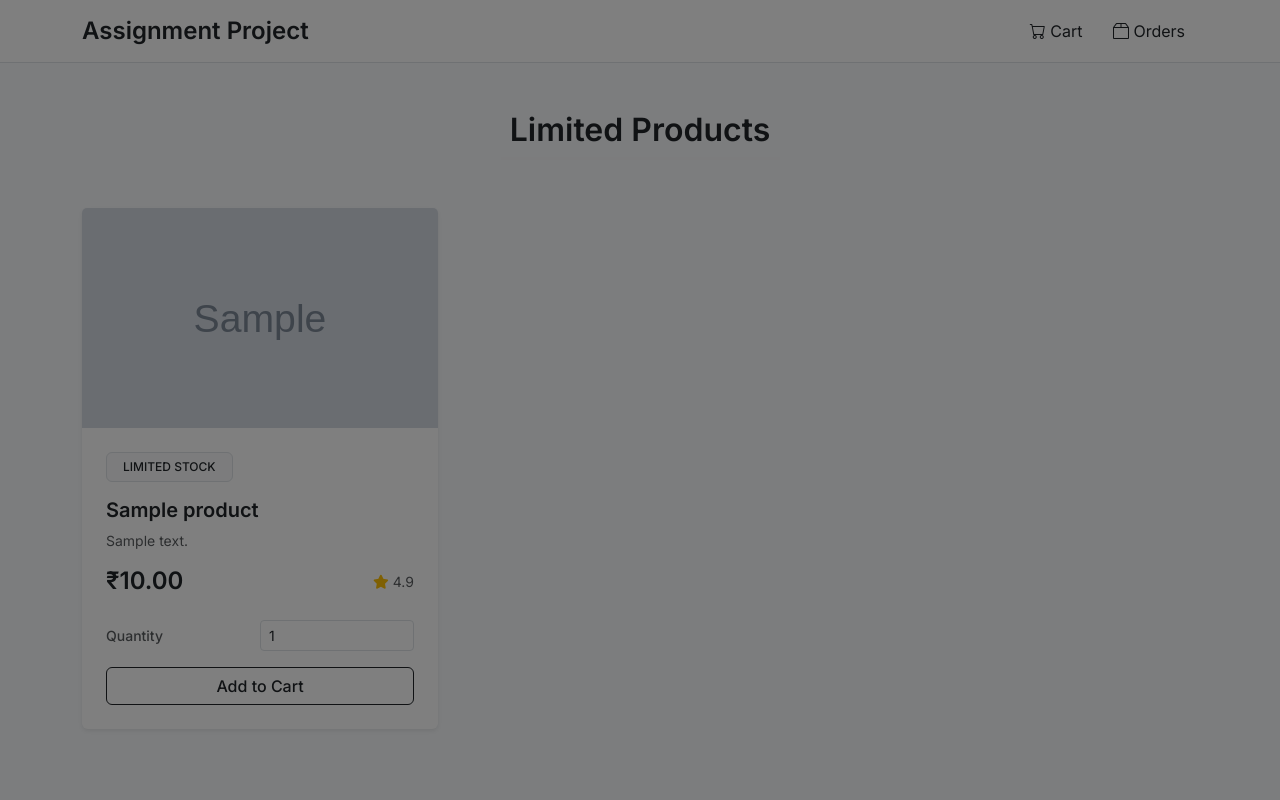
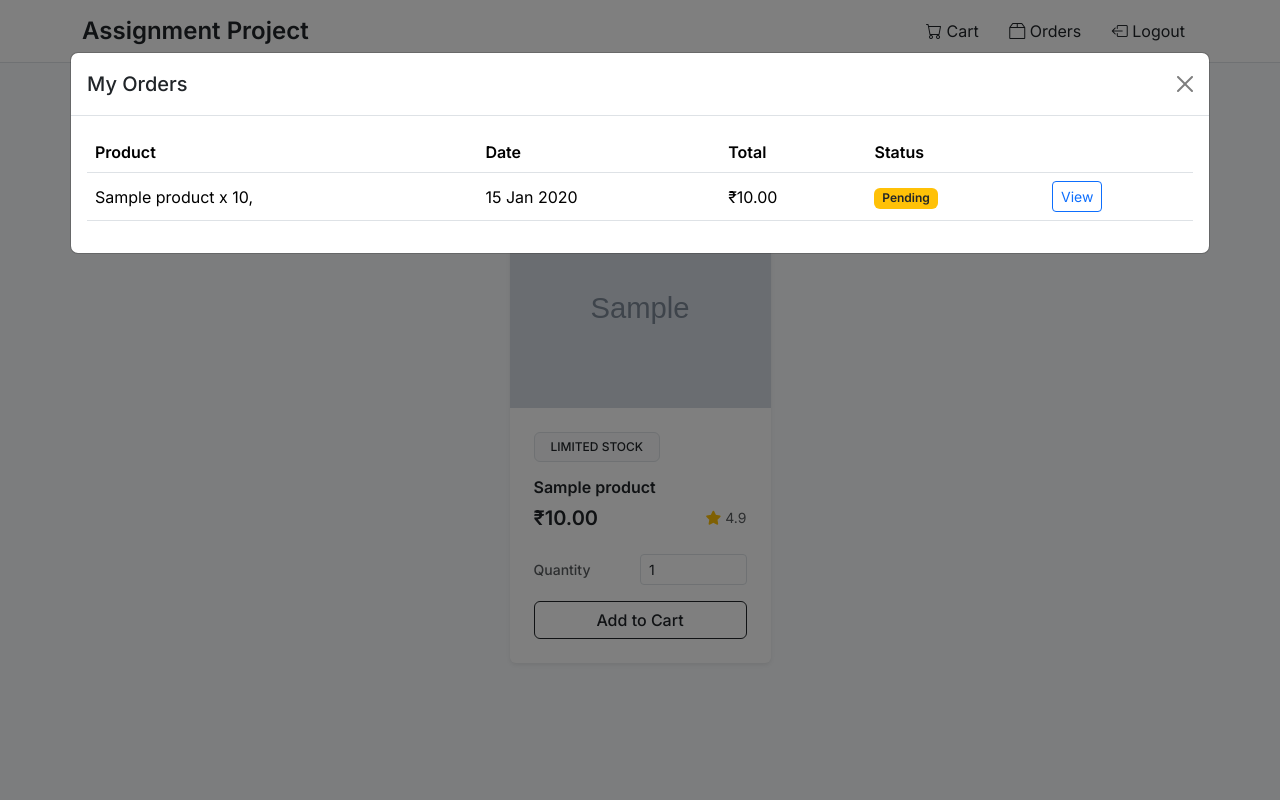
Before and after one commit to kuldeepsaini65/ECOMM, a Django app: page / in a window 1280 px wide, after a click on "Orders". Run offline with Django 5.2, Linux system fonts and the light colour scheme; a user stored in the database is signed in; tables that the repository leaves empty hold one stand-in row (values such as "Sample post"); grey boxes marked "Sample" are stand-in pictures; some libraries are stand-ins or nearby versions.

Commit message:
added login, logout,

```diff
--- a/initial_app/templates/index.html
+++ b/initial_app/templates/index.html
@@ -44,9 +44,17 @@
                     <i class="bi bi-cart"></i> Cart
                 </button>
 
-                <button type="button" class="btn " data-bs-toggle="modal" data-bs-target="#orders">
+                <!-- <button type="button" class="btn " data-bs-toggle="modal" data-bs-target="#orders">
+                    <i class="bi bi-box2"></i> Orders
+                </button> -->
+
+                <button type="button" class="btn" data-bs-toggle="modal" data-bs-target="#orders">
                     <i class="bi bi-box2"></i> Orders
                 </button>
+
+                <a  class="btn" href="{% url 'initial:logout' %}">
+                    <i class="bi bi-box-arrow-left"></i> Logout
+                </a>
             </div>
         </div>
 
@@ -61,11 +69,11 @@
         </div>
 
         <!-- Products -->
-        <div class="row g-4">
+        <div class="row g-4 justify-content-center">
             {% for items in data %}
-            <div class="col-md-4">
+            <div class="col-md-3">
                 <div class="card border-0 bg-white shadow-sm h-100">
-                    <img src="{{ items.image.url }}" class="card-img-top" style="height: 220px; object-fit: cover;">
+                    <img src="{{ items.image.url }}" class="card-img-top" style="height: 200px; object-fit: cover;">
 
                     <div class="card-body p-4 d-flex flex-column">
 
@@ -73,14 +81,14 @@
                             LIMITED STOCK
                         </span>
 
-                        <h5 class="card-title fw-semibold text-dark mb-2">
+                        <h5 class="card-title fw-semibold text-dark mb-2" style="font-size: 16px;">
                             {{ items.name }}
                         </h5>
 
-                        <p class="text-muted small mb-3">{{ items.description }}</p>
+                        <!-- <p class="text-muted small mb-3">{{ items.description }}</p> -->
 
                         <div class="d-flex justify-content-between align-items-center mb-4">
-                            <div class="h4 fw-bold text-dark mb-0 price" data-unit-price="{{ items.price }}">
+                            <div class="h5 fw-bold text-dark mb-0 price" data-unit-price="{{ items.price }}">
                                 ₹{{ items.price|intcomma }}
                             </div>
                             <small class="text-muted">
@@ -163,20 +171,7 @@
                             <!-- Footer -->
                             <div class="modal-footer d-flex flex-column align-items-stretch">
 
-                                <div class="w-100 d-flex justify-content-between mb-2">
-                                    <span class="text-muted">Subtotal</span>
-                                    <span class="fw-semibold">₹1,097</span>
-                                </div>
 
-                                <div class="w-100 d-flex justify-content-between mb-3">
-                                    <span class="text-muted">Shipping</span>
-                                    <span class="text-success">Free</span>
-                                </div>
-
-                                <div class="w-100 d-flex justify-content-between fs-5 fw-bold mb-3">
-                                    <span>Total</span>
-                                    <span>₹1,097</span>
-                                </div>
 
                                 <div class="d-flex gap-2 w-100">
                                     <button class="btn btn-outline-secondary w-50" data-bs-dismiss="modal">
@@ -192,31 +187,142 @@
                         </div>
                     </div>
                 </div>
+            </div>
 
 
-                <!-- Orders -->
+            <!-- Orders Modal-->
             <div class="modal fade" id="orders" tabindex="-1" aria-labelledby="ordersLabel" aria-hidden="true">
-                    <div class="modal-dialog">
+                <div class="modal-dialog modal-xl">
                     <div class="modal-content">
                         <div class="modal-header">
-                                <h1 class="modal-title fs-5" id="ordersLabel">Modal title</h1>
-                                <button type="button" class="btn-close" data-bs-dismiss="modal"
-                                    aria-label="Close"></button>
+                            <h1 class="modal-title fs-5" id="ordersLabel">My Orders</h1>
+                            <button type="button" class="btn-close" data-bs-dismiss="modal" aria-label="Close"></button>
                         </div>
                         <div class="modal-body">
-                                ...
+                            <div class="table-responsive">
+                                <table class="table align-middle">
+                                    <thead>
+                                        <tr>
+                                            <!-- <th>Order</th> -->
+                                            <th>Product</th>
+                                            <!-- <th>Qty</th> -->
+                                            <th>Date</th>
+                                            <th>Total</th>
+                                            <th>Status</th>
+                                            <th></th>
+                                        </tr>
+                                    </thead>
+                                    <tbody>
+                                        {% for order in orders %}
+                                        <tr>
+                                            <!-- <td>#{{ order.id }}</td> -->
+                                            <td>
+                                                {% for item in order.items.all %}
+                                                {{ item.product.name }} x {{ item.quantity }},<br>
+                                                {% endfor %}
+                                            </td>
+
+                                            <td>{{ order.created_at|date:"d M Y" }}</td>
+                                            <td>₹{{ order.total_amount|intcomma }}</td>
+                                            <td>
+                                                {% if order.status == "PAID" %}
+                                                <span class="badge bg-success">Paid</span>
+                                                {% elif order.status == "PENDING" %}
+                                                <span class="badge bg-warning text-dark">Pending</span>
+                                                {% else %}
+                                                <span class="badge bg-danger">Failed</span>
+                                                {% endif %}
+                                            </td>
+                                            <td>
+                                                <button class="btn btn-sm btn-outline-primary" data-bs-toggle="modal"
+                                                    data-bs-target="#orderDetailsModal{{order.id}}">
+                                                    View
+                                                </button>
+                                            </td>
+                                        </tr>
+                                        {% endfor %}
+                                    </tbody>
+                                </table>
+
                             </div>
-                            <div class="modal-footer">
-                                <button type="button" class="btn btn-secondary" data-bs-dismiss="modal">Close</button>
-                                <button type="button" class="btn btn-primary">Save changes</button>
                         </div>
                     </div>
                 </div>
             </div>
 
 
+            <!-- Order Details Modal -->
+            {% for order in orders %}
+            <div class="modal fade" id="orderDetailsModal{{order.id}}" tabindex="-1">
+                <div class="modal-dialog modal-lg modal-dialog-centered modal-dialog-scrollable">
+                    <div class="modal-content">
+
+                        <!-- Header -->
+                        <div class="modal-header">
+                            <h5 class="modal-title">
+                                Order #{{ order.id }}
+                            </h5>
+                            <button type="button" class="btn-close" data-bs-dismiss="modal"></button>
+                        </div>
+
+                        <!-- Body -->
+                        <div class="modal-body">
+
+                            <!-- Order Summary -->
+                            <div class="row mb-3">
+                                <div class="col-md-6">
+                                    <p class="mb-1"><strong>Date:</strong> {{ order.created_at|date:"d M Y" }}</p>
+                                    <p class="mb-1"><strong>Total:</strong> ₹{{ order.total_amount }}</p>
+                                </div>
+                                <div class="col-md-6 text-md-end">
+                                    {% if order.status == "PAID" %}
+                                    <span class="badge bg-success">Paid</span>
+                                    {% elif order.status == "PENDING" %}
+                                    <span class="badge bg-warning text-dark">Pending</span>
+                                    {% else %}
+                                    <span class="badge bg-danger">Failed</span>
+                                    {% endif %}
                                 </div>
                             </div>
+
+                            <hr>
+
+                            <!-- Order Items -->
+                            <h6 class="mb-3">Items</h6>
+
+                            {% for item in order.items.all %}
+                            <div class="d-flex justify-content-between align-items-center mb-2 pb-2 border-bottom">
+                                <div>
+                                    <strong>{{ item.product.name }}</strong><br>
+                                    <small class="text-muted">
+                                        ₹{{ item.price }} × {{ item.quantity }}
+                                    </small>
+                                </div>
+                                <div>
+                                    ₹{{ item.price|floatformat:2 }}
+                                </div>
+                            </div>
+                            {% endfor %}
+
+                        </div>
+
+                        <!-- Footer -->
+                        <div class="modal-footer">
+                            <button class="btn btn-secondary" data-bs-dismiss="modal">
+                                Close
+                            </button>
+                        </div>
+
+                    </div>
+                </div>
+            </div>
+            {% endfor %}
+
+
+
+        </div>
+
+
 
         <!-- Alert Messages 10:19 PM -->
         <div class="toast-container position-fixed top-0 end-0 p-3">
@@ -264,6 +370,7 @@
 
 
         <script src="https://cdn.jsdelivr.net/npm/bootstrap@5.3.8/dist/js/bootstrap.bundle.min.js"></script>
+
 </body>
 
 </html>
--- a/initial_app/urls.py
+++ b/initial_app/urls.py
@@ -5,6 +5,8 @@ app_name = 'initial'
 
 urlpatterns = [
     path('', home, name='home'),
+    path('login/', login, name='login'),
+    path('logout/', logout, name='logout'),
     path('add-to-cart/', add_cart, name='add_cart'),
     path('remove-cart-item/<int:id>', cart_delete, name='cart_delete'),
     path("checkout/", create_checkout_session, name="checkout"),
--- a/initial_app/views.py
+++ b/initial_app/views.py
@@ -7,18 +7,44 @@ from django.contrib.auth.decorators import login_required
 from decimal import Decimal
 from django.http import HttpResponse
 from django.views.decorators.csrf import csrf_exempt
+from django.contrib.auth import authenticate, login as LogIn, logout as LogOut
 
 
 stripe.api_key = settings.STRIPE_SECRET_KEY
 
 
+
+def login(request):
+    if request.method == "POST":
+        username = request.POST.get("username")
+        password = request.POST.get("password")
+
+        user = authenticate(request, username=username, password=password)
+        if user is not None:
+            LogIn(request, user)
+            return redirect("initial:home")
+        else:
+            return render(request, "login.html", {"error": "Invalid credentials"})
+
+    return render(request, "login.html")
+
+
+def logout(request):
+    LogOut(request)
+    return redirect('initial:login')
+
+
+@login_required(login_url='initial:login')
 def home(request):
     context = {}
     context['data'] = Products.objects.all()
     context['cart_items'] = Cart.objects.filter(user=request.user)
+    context['orders'] = Order.objects.prefetch_related("items__product").filter(user=request.user).order_by("-created_at")
     return render(request, 'index.html', context = context)
 
 
+
+@login_required(login_url='initial:login')
 def add_cart(request):
     if request.method != "POST":
         messages.error(request, 'Request method is not Valid..')
@@ -40,6 +66,8 @@ def add_cart(request):
     return redirect('initial:home')
 
 
+
+@login_required(login_url='initial:login')
 def cart_delete(request, id):
     cart_item = Cart.objects.get(id=id)
     if cart_item.user == request.user:
@@ -54,9 +82,9 @@ def cart_delete(request, id):
 
 
 
-from decimal import Decimal
 
-@login_required
+
+@login_required(login_url='initial:login')
 def create_checkout_session(request):
     cart_items = Cart.objects.select_related("item").filter(user=request.user)
 
@@ -82,8 +110,8 @@ def create_checkout_session(request):
         payment_method_types=["card"],
         line_items=line_items,
         mode="payment",
-        success_url="http://127.0.0.1:8000/order/success/",
-        cancel_url="http://127.0.0.1:8000/order/cancel/",
+        success_url="http://ecom.kuldeepsaini.in/order/success/",
+        cancel_url="http://ecom.kuldeepsaini.in/order/cancel/",
     )
 
     order = Order.objects.create(
```
Also changed, not shown: initial_app/templates/login.html (added, +54 -0 lines). Lines whose indentation alone changed are shown as unchanged.
